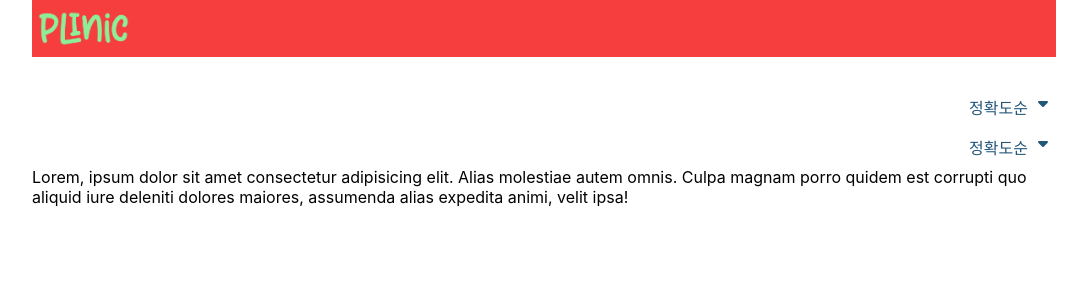
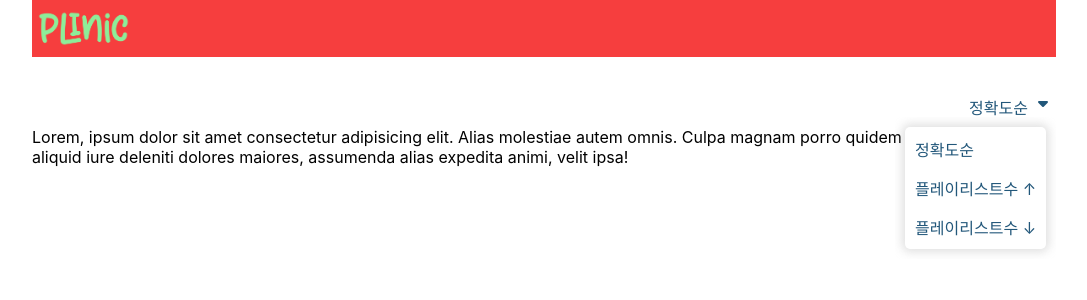
Before and after one commit to LEEHALAM/Plinic-Front, a React (Create React App) app in the folder plinic/: page /TY/select in a window 1280 px wide. Shown: the top 300 px of the page, without its empty margins (96-1183 px from the left). Built offline with nearby package versions, Linux system fonts and the light colour scheme.

Commit message:
:dizzy: (taeyoung/feature/components/#3) SelectBox 컴포넌트 애니메이션 수정

```diff
--- a/plinic/src/components/Select/SelectBox.jsx
+++ b/plinic/src/components/Select/SelectBox.jsx
@@ -1,5 +1,5 @@
 import { useState } from 'react';
-import styled from 'styled-components';
+import styled, { keyframes } from 'styled-components';
 import { FontAwesomeIcon } from '@fortawesome/react-fontawesome';
 import { faCaretDown as Down } from '@fortawesome/free-solid-svg-icons';
 
@@ -22,6 +22,7 @@ function SelectBox({ sortBy }) {
   };
 
   console.log(currentSortType);
+  console.log(toggleMenu);
 
   return (
     <Container>
@@ -29,7 +30,8 @@ function SelectBox({ sortBy }) {
         <div>{currentSortType}</div>
         <FontAwesomeIcon icon={Down} />
       </SortLabel>
-      <Select show={toggleMenu}>
+      <SelectWrapper>
+        <Select isShow={toggleMenu}>
           <OptionBox>
             {sortOptions.map(option => (
               <Option key={option.value} onClick={handleChange}>
@@ -38,6 +40,7 @@ function SelectBox({ sortBy }) {
             ))}
           </OptionBox>
         </Select>
+      </SelectWrapper>
     </Container>
   );
 }
@@ -48,10 +51,23 @@ const NAVY = ({ theme }) => theme.color.navy;
 const WHITE = ({ theme }) => theme.color.white;
 const GRAY = ({ theme }) => theme.color.gray;
 
+const slideUpDown = isShow => keyframes`
+  from {
+    -webkit-transform: translateY(${isShow ? 0 : -130}px);
+            transform: translateY(${isShow ? 0 : -130}px);
+  }
+  to {
+    -webkit-transform: translateY(${isShow ? -130 : 0}px);
+            transform: translateY(${isShow ? -130 : 0}px);
+  }
+`;
+
 const Container = styled.div`
+  position: relative;
   display: flex;
   flex-direction: column;
-  justify-content: flex-end;
+  align-items: flex-end;
+  justify-content: flex-start;
 `;
 
 const SortLabel = styled.div`
@@ -64,21 +80,23 @@ const SortLabel = styled.div`
   cursor: pointer;
 `;
 
+const SelectWrapper = styled.div`
+  position: absolute;
+  padding: 10px;
+  top: 30px;
+  overflow: hidden;
+`;
+
 const Select = styled.ul`
   position: relative;
   padding: 0;
   margin: 0;
   border: 0;
   list-style: none;
-  transform: scale(${props => (props.show ? '1' : '0')});
-  transform-origin: top right;
-  transition: ease transform 0.2s;
+  animation: ${props => slideUpDown(props.isShow)} 0.5s cubic-bezier(0.25, 0.46, 0.45, 0.94) both;
 `;
 
 const OptionBox = styled.div`
-  position: absolute;
-  top: 0;
-  right: 0;
   padding: 5px 0;
   background: ${WHITE};
   box-shadow: 0 0 10px 3px ${GRAY};
--- a/plinic/src/pages/test/ty/TestSelectBox.jsx
+++ b/plinic/src/pages/test/ty/TestSelectBox.jsx
@@ -5,7 +5,7 @@ function TestSelect() {
   return (
     <div>
       <SelectBox sortBy={'playlists'} />
-      <SelectBox sortBy={'likes'} />
+      {/* <SelectBox sortBy={'likes'} /> */}
       <div>
         Lorem, ipsum dolor sit amet consectetur adipisicing elit. Alias molestiae autem omnis. Culpa magnam porro quidem
         est corrupti quo aliquid iure deleniti dolores maiores, assumenda alias expedita animi, velit ipsa!
```
Lines whose indentation alone changed are shown as unchanged.
